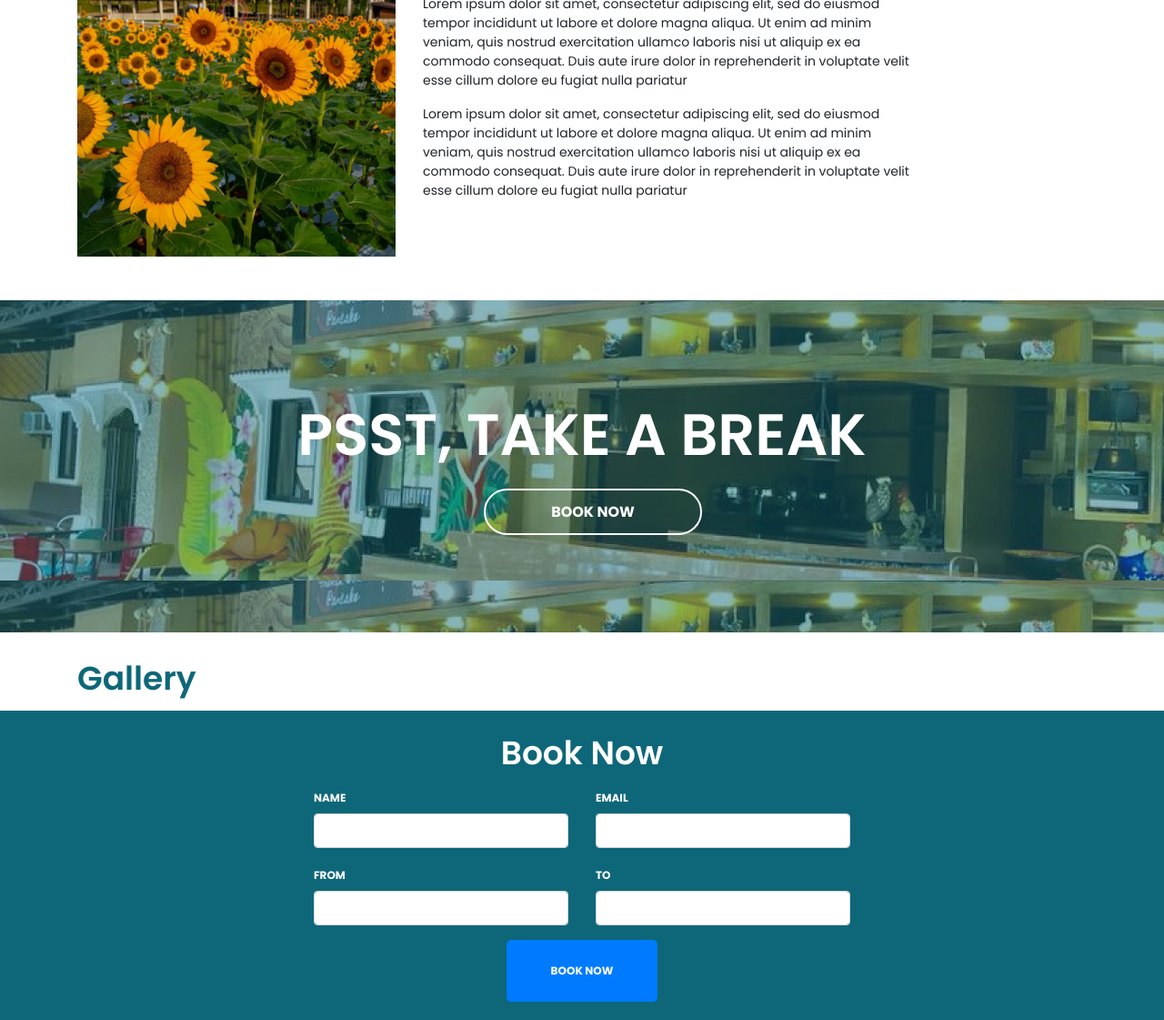
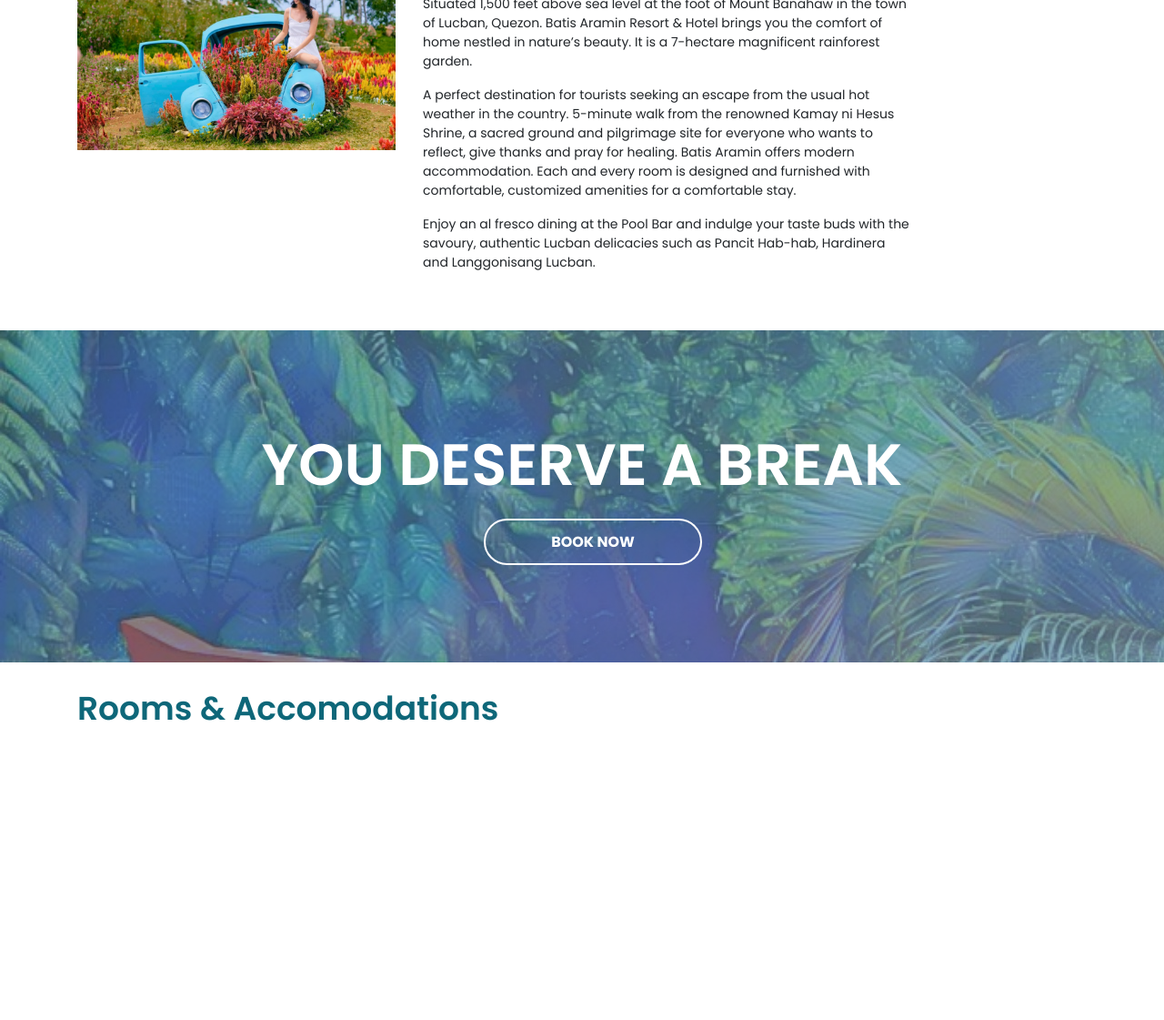
Before and after one commit to lightshire/harvee-resort-ui, a website built with webpack: page src/index.html in a window 1280 px wide. Shown: the part 708-1829 px from the top of the page at 91% size. After the commit the page ends 1522 px from the top, so only its background shows below. Built offline with nearby package versions, Linux system fonts and the light colour scheme; no server answers.

Commit message:
added changes

```diff
--- a/src/index.html
+++ b/src/index.html
@@ -37,7 +37,7 @@
       <div class='header'>
         <div class='header-text'>
           <div class='container'>
-            <h5 class='description'>Lorem ipsum dolor sit amet, consectetur adipiscing elit, sed do eiusmod</h5>
+            <h5 class='description'>Immerse yourself in nature at Batis Aramin. Definitely, Lucban’s paradise!</h5>
             <h4 class='title'>BATIS</h4>
             <h3 class='subtitle'>Aramin</h3>
           </div>
@@ -45,92 +45,35 @@
         <div class='header-gradient'>&nbsp;</div>
         <div class='header-background' style='background-image:url(./public/images/main-banner.png);'>&nbsp;</div>
         <div class='caption'>
-          <p>Lorem ipsum dolor sit amet, consectetur adipiscing elit, sed do eiusmod tempor incididunt ut labore et dolore magna aliqua. Ut enim ad minim veniam, quis nostrud exercitation ullamco laboris nisi ut aliquip ex ea commodo consequat. Duis aute irure dolor in reprehenderit in voluptate velit esse cillum dolore eu fugiat nulla pariatur</p>
+          <p>Batis Aramin Resort & Hotel is a tranquil hideaway for physical and spiritual renewal. Also well-known as one of the largest and impressive banquet facilities in Quezon province, perfect venue for events, conferences, team-building activities, educational tours or simply for leisure, relaxation and wellness. Batis Aramin stands out for its amiable and Filipino brand of service. </p>
         </div>
       </div>
       <div class='about-us'>
         <div class='container'>
           <div class='row'>
             <div class='col-md-4'>
-              <img src='./public/images/about-us.png' class='img-fluid' />
+              <img src='./public/images/teresitas_garden.JPG' class='img-fluid' />
             </div>
             <div class='col-md-6'>
               <h3 class='title'>ABOUT US</h3>
-              <p>Lorem ipsum dolor sit amet, consectetur adipiscing elit, sed do eiusmod tempor incididunt ut labore et dolore magna aliqua. Ut enim ad minim veniam, quis nostrud exercitation ullamco laboris nisi ut aliquip ex ea commodo consequat. Duis aute irure dolor in reprehenderit in voluptate velit esse cillum dolore eu fugiat nulla pariatur</p>
-              <p>Lorem ipsum dolor sit amet, consectetur adipiscing elit, sed do eiusmod tempor incididunt ut labore et dolore magna aliqua. Ut enim ad minim veniam, quis nostrud exercitation ullamco laboris nisi ut aliquip ex ea commodo consequat. Duis aute irure dolor in reprehenderit in voluptate velit esse cillum dolore eu fugiat nulla pariatur</p>
+              <p>Situated 1,500 feet above sea level at the foot of Mount Banahaw in the town of Lucban, Quezon. Batis Aramin Resort & Hotel brings you the comfort of home nestled in nature’s beauty. It is a 7-hectare magnificent rainforest garden. </p>
+              <p>A perfect destination for tourists seeking an escape from the usual hot weather in the country. 5-minute walk from the renowned Kamay ni Hesus Shrine, a sacred ground and pilgrimage site for everyone who wants to reflect, give thanks and pray for healing. Batis Aramin offers modern accommodation. Each and every room is designed and furnished with comfortable, customized amenities for a comfortable stay. </p>
+              <p>Enjoy an al fresco dining at the Pool Bar and indulge your taste buds with the savoury, authentic Lucban delicacies such as Pancit Hab-hab, Hardinera and Langgonisang Lucban. </p>
             </div>
           </div>
         </div>
       </div>
-      <div class='take-a-break mt-5' style='background-image: url("./public/images/breaker.png");'>
+      <div class='take-a-break mt-5' style='background-image: url("./public/images/psst.jpeg");'>
         <div class='take-a-break-content'>
-          <h3>PSST, TAKE A BREAK</h3>
+          <h3>YOU DESERVE A BREAK</h3>
           <a href='#' class='booking-button nav-item'>BOOK NOW</a>
         </div>
       </div>
       <div class='insta-feed'>
         <div class='container'>
-          <h3 class='title'>Gallery</h3>
+          <h3 class='title'>Rooms & Accomodations</h3>
           <div id='instagram-feed'></div>
         </div>
       </div>
-      <div class='footer-booking'>
-        <div class='col-sm-12 col-md-6 offset-md-3'>
-            <h3 class='title'>
-              Book Now
-            </h3>
-            <form action='#'>
-              <div class='row'>
-                <div class='col-md-6 col-sm-12'>
-                  <div class='form-group'>
-                    <label>Name</label>
-                    <input type='text' class='form-control' />
-                  </div>
-                </div>
-                <div class='col-md-6 col-sm-12'>
-                  <div class='form-group'>
-                    <label>Email</label>
-                    <input type='text' class='form-control' />
-                  </div>
-                </div>
-                <div class='col-md-6 col-sm-12'>
-                  <div class='form-group'>
-                    <label>From</label>
-                    <input type='text' class='form-control' />
-                  </div>
-                </div>
-                <div class='col-md-6 col-sm-12'>
-                  <div class='form-group'>
-                    <label>To</label>
-                    <input type='text' class='form-control' />
-                  </div>
-                </div>
-              </div>
-              <div class='col-md-12 text-center'>
-                <button class='btn btn-primary btn-lg'>BOOK NOW</button>
-              </div>
-            </form>
-        </div>
-      </div>
-      <script type='text/javascript' src='public/vendor-js/instagram.js'></script>
-      <script>
-        (function(){
-          new InstagramFeed({
-            'username': 'batisaramin',
-            'container': document.getElementById("instagram-feed"),
-            'display_profile': false,
-            'display_biography': false,
-            'display_gallery': true,
-            'display_captions': false,
-            'callback': null,
-            'styling': true,
-            'items': 24,
-            'items_per_row': 4,
-            'margin': 1,
-            'lazy_load': true,
-            'on_error': console.error
-          });
-        })();
-      </script>
   </body>
 </html>
```
Also changed, not shown: src/public/images/psst.jpeg (added), src/public/images/teresitas_garden.JPG (added).
